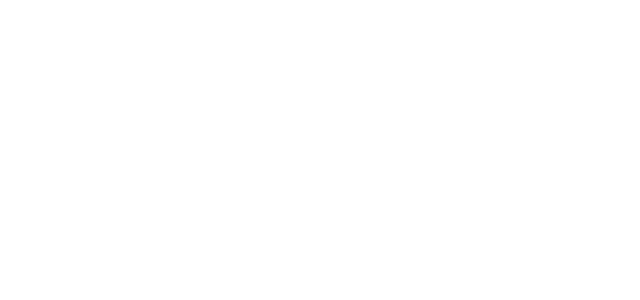
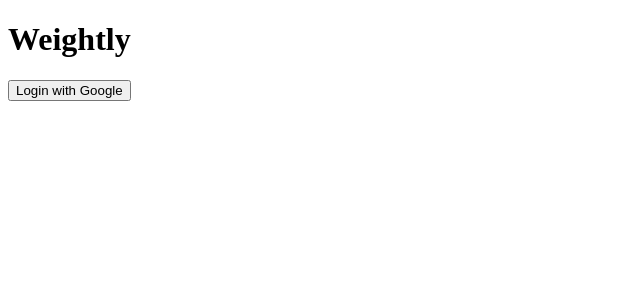
Before and after one commit to tadrochlinski/weightly, a React (Create React App) app: page /login in a window 1280 px wide. Before the commit this address had no page. Shown: the top 300 px of the page, without its empty margins (0-640 px from the left). Built offline with nearby package versions, Linux system fonts and the light colour scheme.

Commit message:
login page architecture

```diff
--- a/package.json
+++ b/package.json
@@ -8,8 +8,10 @@
     "@testing-library/user-event": "^13.5.0",
     "react": "^18.2.0",
     "react-dom": "^18.2.0",
+    "react-google-button": "^0.7.2",
     "react-router-dom": "^6.3.0",
     "react-scripts": "5.0.1",
+    "styled-components": "^5.3.5",
     "web-vitals": "^2.1.4"
   },
   "scripts": {
--- a/src/App.js
+++ b/src/App.js
@@ -1,5 +1,5 @@
 import { Routes, Route } from "react-router-dom";
-import Signin from "./Pages/Signin";
+import Signin from "./Pages/Login";
 import Dashboard from "./Pages/Dashboard";
 import Account from "./Pages/Account";
 
@@ -8,7 +8,7 @@
     <>
 
       <Routes>
-        <Route path="/signin" element={<Signin/>}/>
+        <Route path="/login" element={<Signin/>}/>
         <Route path="/account" element={<Account/>}/>
         <Route path="/dashboard" element={<Dashboard/>}/>
       </Routes>
--- /dev/null
+++ b/src/Pages/Login.jsx
@@ -0,0 +1,10 @@
+import React from 'react'
+
+export default function Login() {
+  return (
+    <>
+      <h1>Weightly</h1>
+      <button>Login with Google</button>
+    </>
+  )
+}
--- a/src/Pages/Signin.jsx
+++ /dev/null
@@ -1,7 +0,0 @@
-import React from 'react'
-
-export default function Signin() {
-  return (
-    <div>Signin</div>
-  )
-}
```
Also changed, not shown: 1 other file (tests, documents, lock files or other folders).
